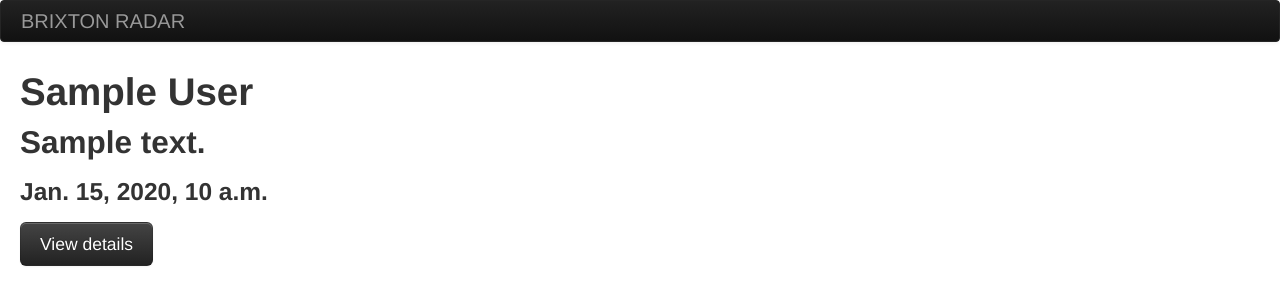
After one commit to memespring/radar, a Django app: template brixtonradar/templates/main/event.html in a window 1280 px wide. The commit adds this page. Shown: the top 305 px of the page. Run offline with Django 3.2, Linux system fonts and the light colour scheme; the template is opened without the code that fills it: most values are stand-ins (such as "Sample title", 1, 10 or a date in 2020); data that the repository does not hold is empty; some libraries are stand-ins or nearby versions.

Commit message:
basic pages

```diff
--- a/brixtonradar/main/views.py
+++ b/brixtonradar/main/views.py
@@ -5,8 +5,8 @@ import models
 
 def index(request):
     data= {}
+    data['events'] = models.Event.objects.all()
     return render_to_response('main/index.html', data, context_instance = RequestContext(request))
-
 
 def event(request, event_id):
     data= {}
--- a/brixtonradar/templates/main/base.html
+++ b/brixtonradar/templates/main/base.html
@@ -15,6 +15,18 @@
 	    <title>{% block title %}{% endblock %} | brixtonradar</title>
 	</head>
 	<body onload="{% block onload %}{% endblock %}">
-    {% block content %}{% endblock %}
+            <div class="navbar navbar-inverse">
+                  <div class="navbar-inner">
+                        <a class="brand" href="/">BRIXTON RADAR</a>
+                        <!-- <ul class="nav">
+                              <li class="active"><a href="#">Home</a></li>
+                              <li><a href="#">Link</a></li>
+                              <li><a href="#">Link</a></li>
+                        </ul> -->
+                  </div>
+            </div>
+            <div class="container-fluid">
+                  {% block content %}{% endblock %}
+            </div>
 	</body>
 </html>
--- /dev/null
+++ b/brixtonradar/templates/main/event.html
@@ -0,0 +1,8 @@
+{% extends "main/base.html" %}
+{% block title %}Welcome{% endblock %}
+{% block content %}
+    <h1>{{event.event_type.display_name}}</h1>
+    <h2>{{event.message}}</h2>
+    <h3>{{event.created}}</h3>
+    <a href="{{event.info_link}}" class="btn btn-large btn-inverse">View details</a>
+{% endblock %}
--- a/brixtonradar/urls.py
+++ b/brixtonradar/urls.py
@@ -8,7 +8,7 @@ admin.autodiscover()
 urlpatterns = patterns('',
 
     url(r'^$', main_views.index, name='index'),
-    url(r'^e/(?P<event_id>[1-9]*)/$', main_views.event, name='event'),
+    url(r'^e/(?P<event_id>[0-9]*)/$', main_views.event, name='event'),
     (r'^admin/', include(admin.site.urls)),
     url(r'^site-media/(?P<path>.*)$',       'django.views.static.serve', {'document_root': settings.MEDIA_ROOT, 'show_indexes':True}),
     url(r'^admin-media/(?P<path>.*)$', 'django.views.static.serve', {'document_root': settings.ADMIN_MEDIA_ROOT, 'show_indexes':True}),
```
Also changed, not shown: brixtonradar/templates/main/index.html (+7 -1 lines).
